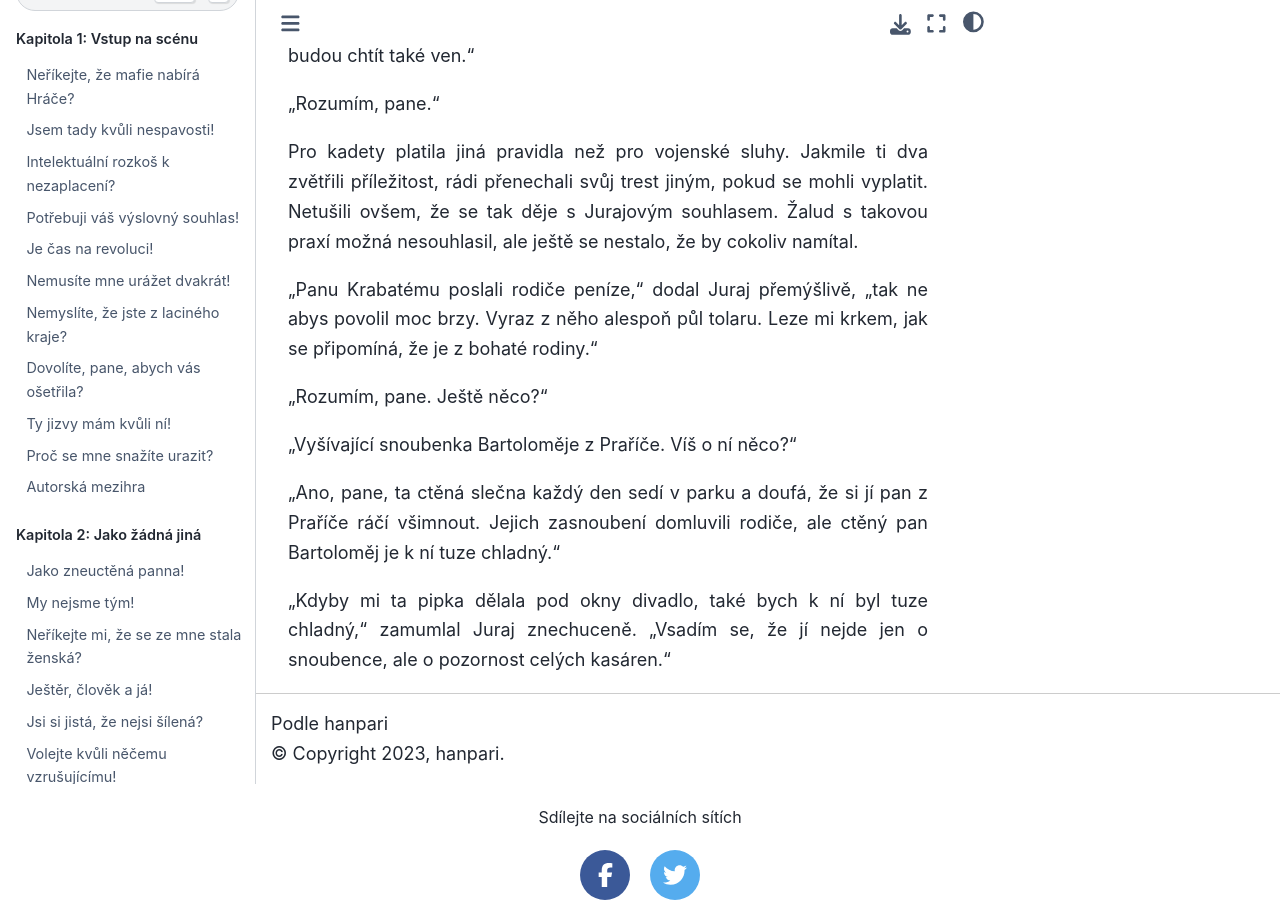
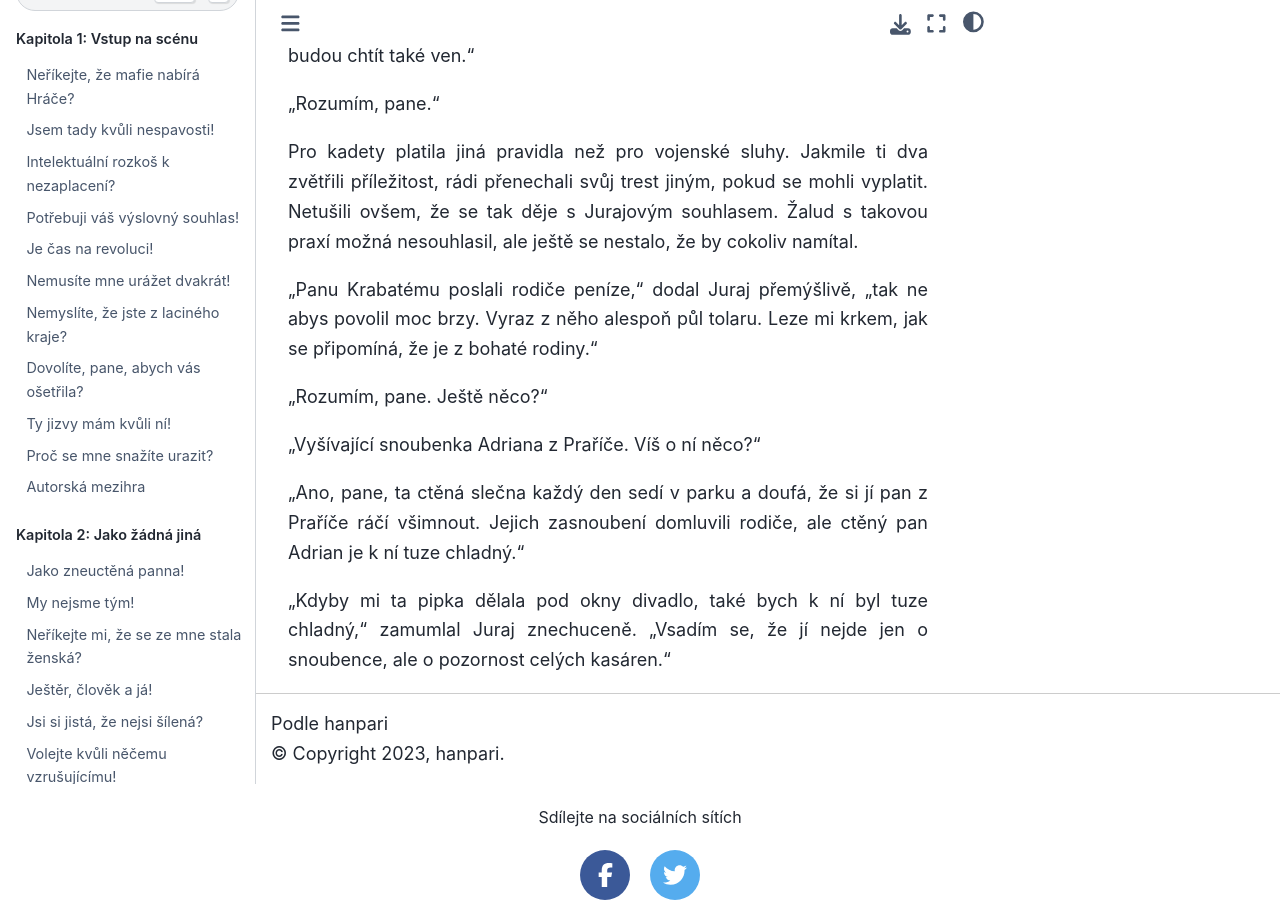
Before and after one commit to hanpari/sest-spolecniku, a Sphinx documentation site: the page built from source/sest_spolecniku/013-pavouci-a-masky/05.md, in a window 1280 px wide and 900 px high, scrolled down 5773 px. Built offline with Sphinx 7.4.7 and the Sphinx Book theme 1.1.4, drawn with Linux system fonts in a browser that asks for light colours; pages that are not in the unit, such as notebooks, are missing from menus.

Commit message:
Update 05.md

```diff
--- a/source/sest_spolecniku/013-pavouci-a-masky/05.md
+++ b/source/sest_spolecniku/013-pavouci-a-masky/05.md
@@ -124,8 +124,8 @@ Pro kadety platila jiná pravidla než pro vojenské sluhy. Jakmile ti dva zvět
 
 "Rozumím, pane. Ještě něco?"
 
-"Vyšívající snoubenka Bartoloměje z Praříče. Víš o ní něco?"
+"Vyšívající snoubenka Adriana z Praříče. Víš o ní něco?"
 
-"Ano, pane, ta ctěná slečna každý den sedí v parku a doufá, že si jí pan z Praříče ráčí všimnout. Jejich zasnoubení domluvili rodiče, ale ctěný pan Bartoloměj je k ní tuze chladný."
+"Ano, pane, ta ctěná slečna každý den sedí v parku a doufá, že si jí pan z Praříče ráčí všimnout. Jejich zasnoubení domluvili rodiče, ale ctěný pan Adrian je k ní tuze chladný."
 
 "Kdyby mi ta pipka dělala pod okny divadlo, také bych k ní byl tuze chladný," zamumlal Juraj znechuceně. "Vsadím se, že jí nejde jen o snoubence, ale o pozornost celých kasáren."
```
